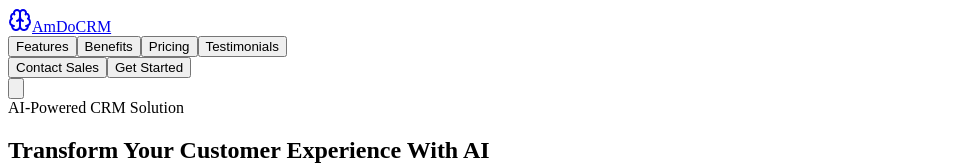
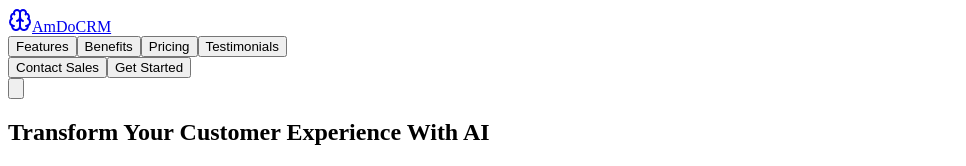
Before and after one commit to VERSABIT/crm_landing, a React (Vite) app in the folder client/: page / in a window 1280 px wide. Shown: the top 166 px of the page, without its empty margins (0-966 px from the left). Built offline with nearby package versions, Linux system fonts and the light colour scheme.

Commit message:
Update hero.tsx

```diff
--- a/client/src/components/sections/hero.tsx
+++ b/client/src/components/sections/hero.tsx
@@ -21,7 +21,6 @@ export default function Hero() {
           >
             <div>
               <Badge variant="secondary" className="mb-4 py-1 px-3 bg-primary-100 text-primary-800 hover:bg-primary-100">
-                AI-Powered CRM Solution
               </Badge>
               <h1 className="text-4xl md:text-5xl lg:text-6xl font-bold tracking-tight text-gray-900 leading-tight">
                 Transform Your <span className="gradient-text">Customer Experience</span> With AI
```
